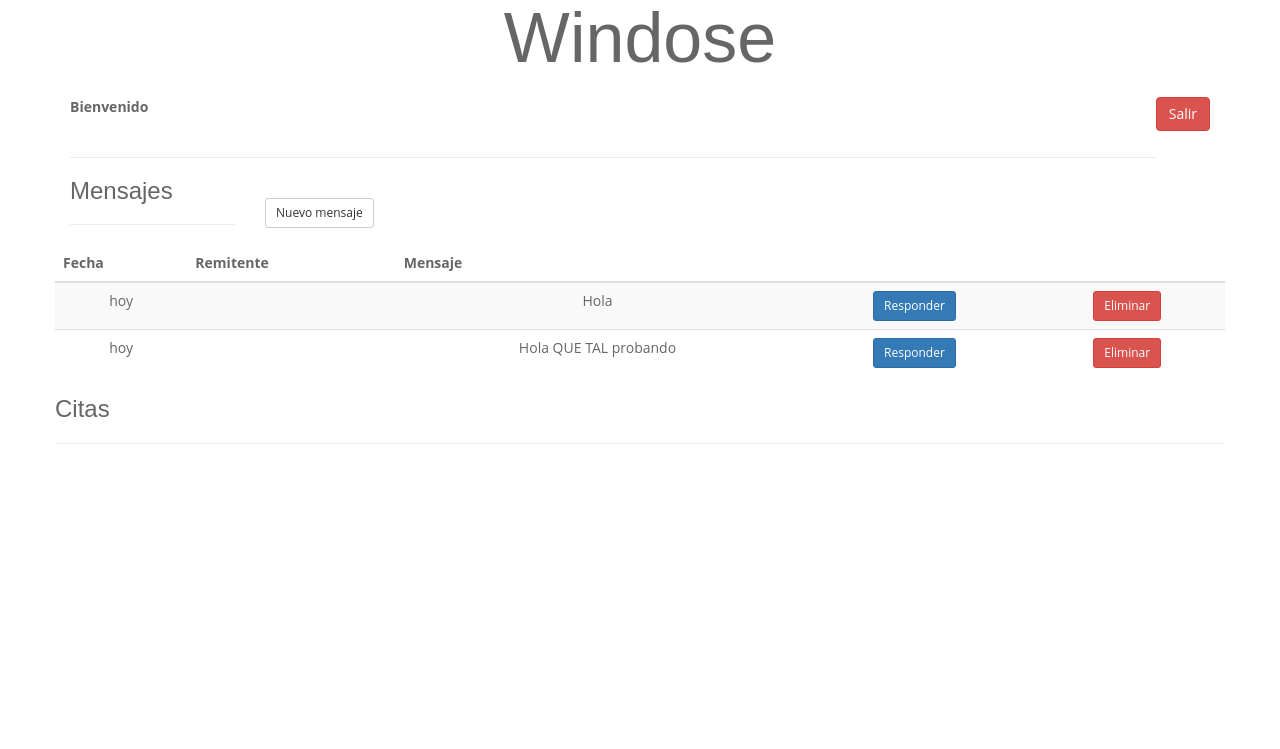
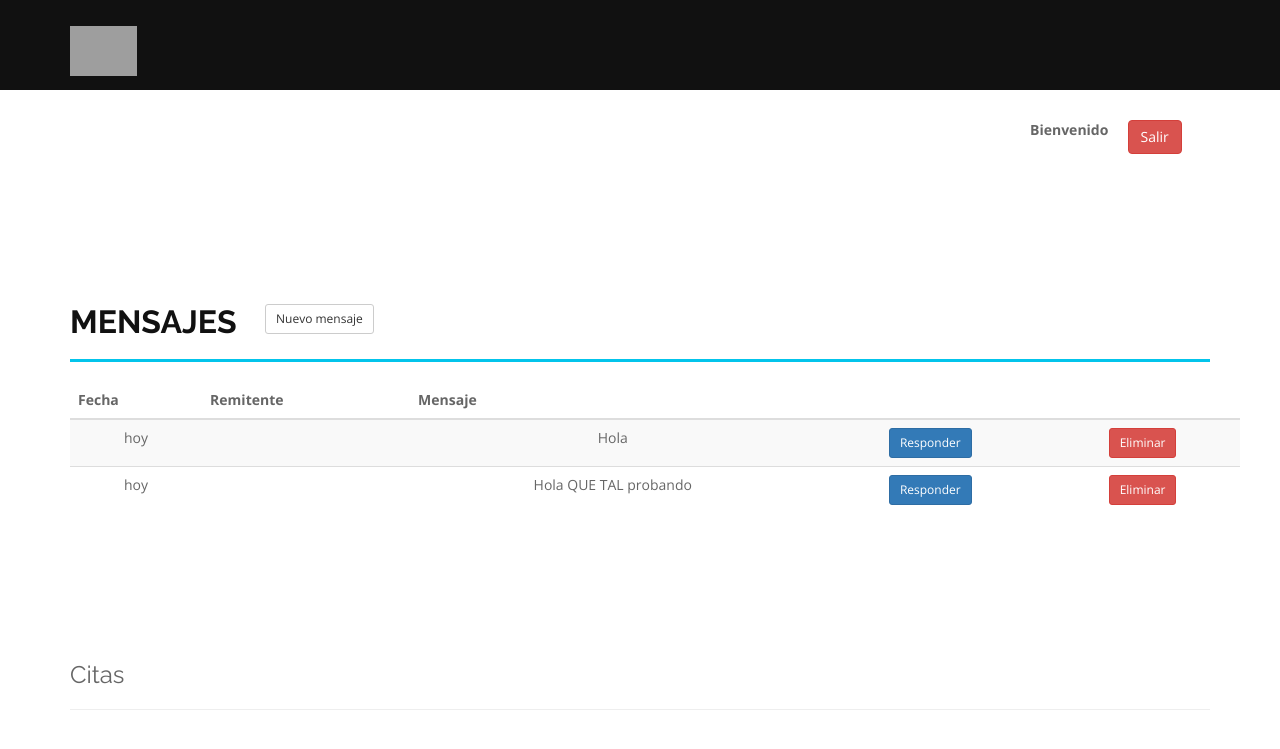
Before and after one commit to gondeni/Windose, a CodeIgniter app: page /workspace/index.php/cliente_cont/index in a window 1280 px wide. Shown: the top 749 px of the page. Run offline with CodeIgniter, Linux system fonts and the light colour scheme; data comes from the database, SQL or seed files in the repository; data that the repository does not hold is empty; some libraries are stand-ins or nearby versions; grey boxes are pictures that could not be loaded.

Commit message:
Maquetación de estilos en la intranet terminada.
Pend;
Fullcalendar
>Formato(Tamaño/color,botones/funciones)
>Conexion BBDD

Mensajería
>Borrar mensajes.
>Terminar el proceso de envío. (Comprobar que no se envíe si no existe el destinatario).
>Dar formato a la vista de mensajes.

Login
>Recuperar contraseña

```diff
--- a/application/views/alta_VIEW.php
+++ b/application/views/alta_VIEW.php
@@ -18,7 +18,8 @@ $opciones = array('presencial', 'skype', 'otros');
 ?>
 
 <!--form_dropdown('shirts', $options, 'large');-->
-<div class="col-md-offset-4 col-md-4 seccion">
+<section>
+    <div class="col-md-offset-4 col-md-4">
         <div class="form-group">
             <h2 style="text-align: center; font-weight: bold;">Registro</h2>
             <hr/>
@@ -42,6 +43,7 @@ $opciones = array('presencial', 'skype', 'otros');
             <?= form_close() ?>
         </div>
     </div>
+</section>
 <script>
     $(document).ready(function () {
         $(".email").keyup(function () {
--- a/application/views/general_VIEW.php
+++ b/application/views/general_VIEW.php
@@ -7,11 +7,11 @@
  */
 ?>
 
-<div class="mensajes">
+<section id="mensajes">
+    <div class="container mensajes">
         <div class="row">
             <div class="col-md-2">
-            <h3>Mensajes</h3>
-            <hr>
+                <h3 class="section-title">Mensajes</h3>
             </div>
             <div class="col-md-2">
                 <div class="align-left">
@@ -22,7 +22,10 @@
                 </div>
             </div>
         </div>
+        <div class="section-title-divider"></div>
+        <div class="container mensajes-container wow">
             <div class="row">
+                <div class="mensajes-content">
                     <?php if (count($mensajes)) { ?>
                         <table class="table table-striped" style="text-align: center;">
                             <thead>
@@ -68,10 +71,15 @@
                     <?php } ?>
                 </div>
             </div>
-<div class="row">
+        </div>
+    </div>
+</section>
+<section id="citas">
+    <div class="container citas">
         <div class="citas">
             <h3>Citas</h3>
             <hr>
             <div id="calendar"></div>
         </div>
     </div>
+</section>
--- a/application/views/index.php
+++ b/application/views/index.php
@@ -4,8 +4,9 @@
     <meta charset="utf-8">
     <title>Windose</title>
     <meta content="width=device-width, initial-scale=1.0" name="viewport">
-    <meta content="" name="keywords">
-    <meta content="" name="description">
+    <meta content="Windose" name="keywords">
+    <meta content="Nosotros abrimos ventanas" name="description">
+    <meta content="GNR" name="author">
 
     <!-- Google Fonts -->
     <link href="https://fonts.googleapis.com/css?family=Open+Sans:300,300i,400,400i,700,700i|Raleway:300,400,500,700,800"
--- a/application/views/util/cabecera_VIEW.php
+++ b/application/views/util/cabecera_VIEW.php
@@ -6,15 +6,28 @@
  * Time: 20:39
  */
 ?>
-<div class="cab">
-    <p class="pull-left"">
-        <label>Bienvenido</label><br>
-        <?= $nombre ?>
-    </p>
-    <p class="pull-right">
-        <a href="<?= site_url('Login_CONT/salir') ?>" class="btn btn-danger">Salir</a>
-    </p>
+<div id="cabecera">
+    <div class="container wow fadeIn">
+        <div class="row">
+            <div class="col-sm-2">
+                <div id="reloj"></div>
+            </div>
+            <div class="col-sm-offset-10">
+                <div class="row">
+                    <div class="col-sm-6">
+                        <p class="cabecera-text">
+                            <label>Bienvenido</label><br>
+                            <?= $nombre ?>
+                        </p>
+                    </div>
+                    <div class="col-sm-offset-2">
+                        <p class="cabecera-text">
+                            <a href="<?= site_url('Login_CONT/salir') ?>" class="btn btn-danger">Salir</a>
+                        </p>
+                    </div>
+                </div>
+            </div>
+        </div>
+    </div>
 </div>
-<br>
-<br>
-<hr>
+</div>
--- a/application/views/util/foot.php
+++ b/application/views/util/foot.php
@@ -1,8 +1,18 @@
-</div>
 </body>
-<!--JavaScript JQuery-->
+<!-- Required JavaScript Libraries -->
 <script src="<?php echo base_url(); ?>lib/jquery/jquery.min.js"></script>
 <script src="<?php echo base_url(); ?>lib/jquery/jquery-migrate.min.js"></script>
+<script src="<?php echo base_url(); ?>lib/bootstrap/js/bootstrap.min.js"></script>
+<script src="<?php echo base_url(); ?>lib/superfish/hoverIntent.js"></script>
+<script src="<?php echo base_url(); ?>lib/superfish/superfish.min.js"></script>
+<script src="<?php echo base_url(); ?>lib/morphext/morphext.min.js"></script>
+<script src="<?php echo base_url(); ?>lib/wow/wow.min.js"></script>
+<script src="<?php echo base_url(); ?>lib/stickyjs/sticky.js"></script>
+<script src="<?php echo base_url(); ?>lib/easing/easing.js"></script>
+<script src="<?php echo base_url(); ?>plugins/bootbox.min.js"></script>
+<!-- Template Specisifc Custom Javascript File -->
+<script src="<?php echo base_url(); ?>js/custom.js"></script>
+<script src="<?php echo base_url(); ?>js/funciones_auxiliares.js"></script>
 <!--Fullcalendar-->
 <script src='<?= base_url(); ?>plugins/fullcalendar-3.4.0/lib/moment.min.js'></script>
 <script src='<?= base_url(); ?>plugins/fullcalendar-3.4.0/fullcalendar.js'></script>
@@ -15,7 +25,7 @@
     $(document).ready(function () {
         $("#calendar").fullCalendar({
             timezone: 'local',
-            height:'650',
+            height: '650',
             header: {
                 left: 'prev,next today',
                 center: 'title',
@@ -42,11 +52,32 @@
              );
              }
              },*/
-            dayClick: function(date) {
+            dayClick: function (date) {
                 console.log('dayClick', date.format());
             }
         });
+        setInterval('updateClock()', 1000);
+
     });
+
+    function updateClock() {
+        var currentTime = new Date();
+        var currentHours = currentTime.getHours();
+        var currentMinutes = currentTime.getMinutes();
+        var currentSeconds = currentTime.getSeconds();
+
+        // Pad the minutes and seconds with leading zeros, if required
+        currentMinutes = ( currentMinutes == 12 ) ? currentHours - 12 : currentHours;
+
+        // Convert an hours component of "0" to "12"
+        currentHours = ( currentHours == 0 ) ? 12 : currentHours;
+
+        // Compose the string for display
+        var currentTimeString = currentHours + ":" + currentMinutes + ":" + currentSeconds;
+
+        $("#reloj").html(currentTimeString);
+
+    }
 
 </script>
 </html>
--- a/application/views/util/head.php
+++ b/application/views/util/head.php
@@ -5,18 +5,24 @@
     <meta name="viewport"
           content="width=device-width, user-scalable=no, initial-scale=1.0, maximum-scale=1.0, minimum-scale=1.0">
     <meta http-equiv="X-UA-Compatible" content="ie=edge">
+    <meta content="Windose" name="keywords">
+    <meta content="Nosotros abrimos ventanas" name="description">
+    <meta content="GNR" name="author">
     <title>Windose</title>
-    <!--Bootstrap-->
-    <link rel="stylesheet" type="text/css" href="<?= base_url() ?>\plugins\bootstrap\css\bootstrap.css">
-    <script href="<?= base_url() ?>plugins/bootstrap/js/bootstrap.js"></script>
+
+    <!-- Google Fonts -->
+    <link href="https://fonts.googleapis.com/css?family=Open+Sans:300,300i,400,400i,700,700i|Raleway:300,400,500,700,800"
+          rel="stylesheet">
+    <!-- Bootstrap CSS File -->
+    <link href="<?php echo base_url(); ?>lib/bootstrap/css/bootstrap.min.css" rel="stylesheet">
+    <!-- Libraries CSS Files -->
+    <link href="<?php echo base_url(); ?>lib/font-awesome/css/font-awesome.min.css" rel="stylesheet">
+    <link href="<?php echo base_url(); ?>lib/animate-css/animate.min.css" rel="stylesheet">
+    <!-- Main Stylesheet File -->
+    <link href="<?php echo base_url(); ?>css/style.css" rel="stylesheet">
     <link href="https://fonts.googleapis.com/css?family=Roboto" rel="stylesheet">
     <!--Fullcalendar-->
-    <link rel='stylesheet' href='<?= base_url();?>plugins/fullcalendar-3.4.0/fullcalendar.css'/>
-    <!--<script href="<? /*= base_url() */ ?>plugins/jquery-3.1.1.js"></script>
-    <script href="<? /*= base_url() */ ?>plugins/jquery-3.1.1.min.js"></script>
-    <script href="<? /*= base_url() */ ?>plugins/bootbox.min.js"></script>-->
-
-    <link href="<?php echo base_url(); ?>css/style.css" rel="stylesheet">
+    <link rel='stylesheet' href='<?= base_url(); ?>plugins/fullcalendar-3.4.0/fullcalendar.css'/>
 
     <!--    <style type="text/css">
             body {
@@ -67,9 +73,17 @@
                 background-color: #FF3B3F;
             }
         </style>
-    --></head>
+    -->
+</head>
 <body>
-<header>
-    <h1 id="logo" style="text-align: center; font-size: 5em;">Windose</h1>
+<header id="header">
+    <div class="container">
+        <div id="logo">
+            <h1 style="text-align: center; color:whitesmoke;">
+                <a href="<?= base_url(); ?>index.php">
+                    <img src="<?= base_url(); ?>img/firmas/windose_W.png" title="Windose"/>
+                </a>
+            </h1>
+        </div>
+    </div>
 </header>
-<div class="container">
--- a/css/style.css
+++ b/css/style.css
@@ -1,9 +1,3 @@
-/*
-  Theme Name: Imperial
-  Theme URL: https://bootstrapmade.com/imperial-free-onepage-bootstrap-template/
-  Author: BootstrapMade
-  Author URL: https://bootstrapmade.com
-*/
 /*--------------------------------------------------------------
 # General
 --------------------------------------------------------------*/
@@ -505,6 +499,7 @@ body.mobile-nav-active #mobile-nav-toggle {
 .color p{
 	color: white;
 }
+
 /* Como Section
 --------------------------------*/
 #como {
@@ -723,3 +718,51 @@ body.mobile-nav-active #mobile-nav-toggle {
 .modal-footer {
     background-color: #f9f9f9;
 }
+
+/* General Section
+--------------------------------*/
+/* Mensajes
+--------------------------------*/
+#mensajes {
+    background: #fff;
+    padding: 80px 0;
+}
+
+#mensajes .section-title {
+    text-align:left;
+}
+
+#mensajes .mensajes-content {
+    height: 200px;
+}
+
+#mensajes .mensajes-text {
+    margin-top: 10px;
+    line-height: 20px;
+    text-align: justify;
+}
+.color{
+    background-color:#fff;
+}
+.color p{
+    color: white;
+}
+/* Citas
+--------------------------------*/
+/* Cabecera sesion Section
+--------------------------------*/
+
+#cabecera {
+    background: #fff;
+    padding: 20px 0;
+}
+
+#cabecera .cabecera-content {
+    height: 200px;
+}
+
+#cabecera .cabecera-text {
+    margin-top: 10px;
+    line-height: 20px;
+    text-align: justify;
+}
```
Lines whose indentation alone changed are shown as unchanged.
